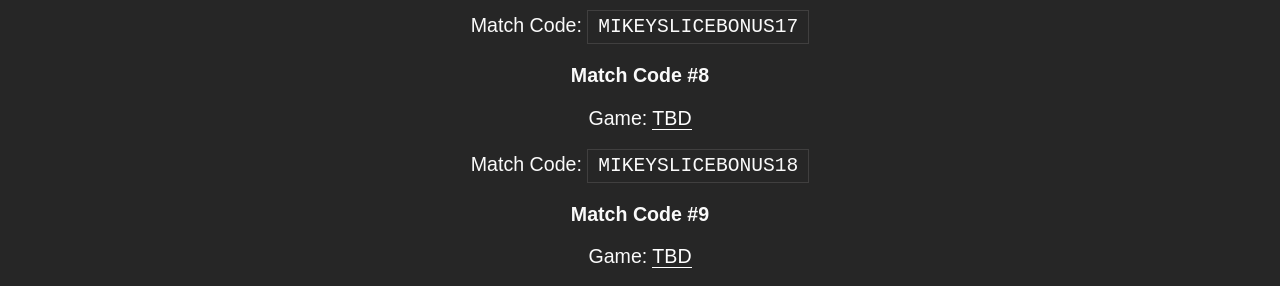
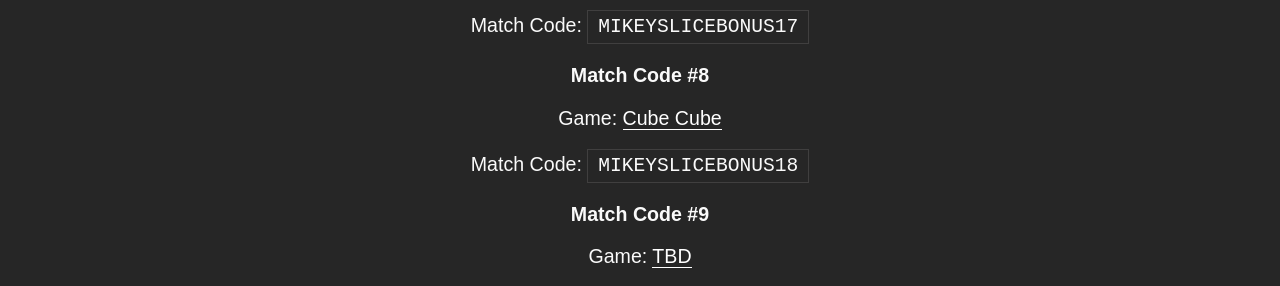
Before and after one commit to mikeyslice/esports-medium, a Jekyll site: the page built from skillz-match-codes.md, in a window 1280 px wide and 900 px high, scrolled down 7035 px. Shown: the part 153-439 px from the top of the window. Built offline with Jekyll 4.4.1, drawn with Linux system fonts in a browser that asks for light colours.

Commit message:
Update Skillz Match Codes “skillz-match-codes”

```diff
--- a/_includes/pages/skillz-match-codes.html
+++ b/_includes/pages/skillz-match-codes.html
@@ -273,7 +273,7 @@ Since Skillz upgraded my budget for this month I'm running bonus events. Come vo
 
 <h3>Match Code #8</h3>
 
-<p>Game: <a href="/skillz-games/">TBD</a><p>
+<p>Game: <a href="/skillz-games/">Cube Cube</a><p>
 
 <p>Match Code: <code>MIKEYSLICEBONUS18</code><p>
 
```
